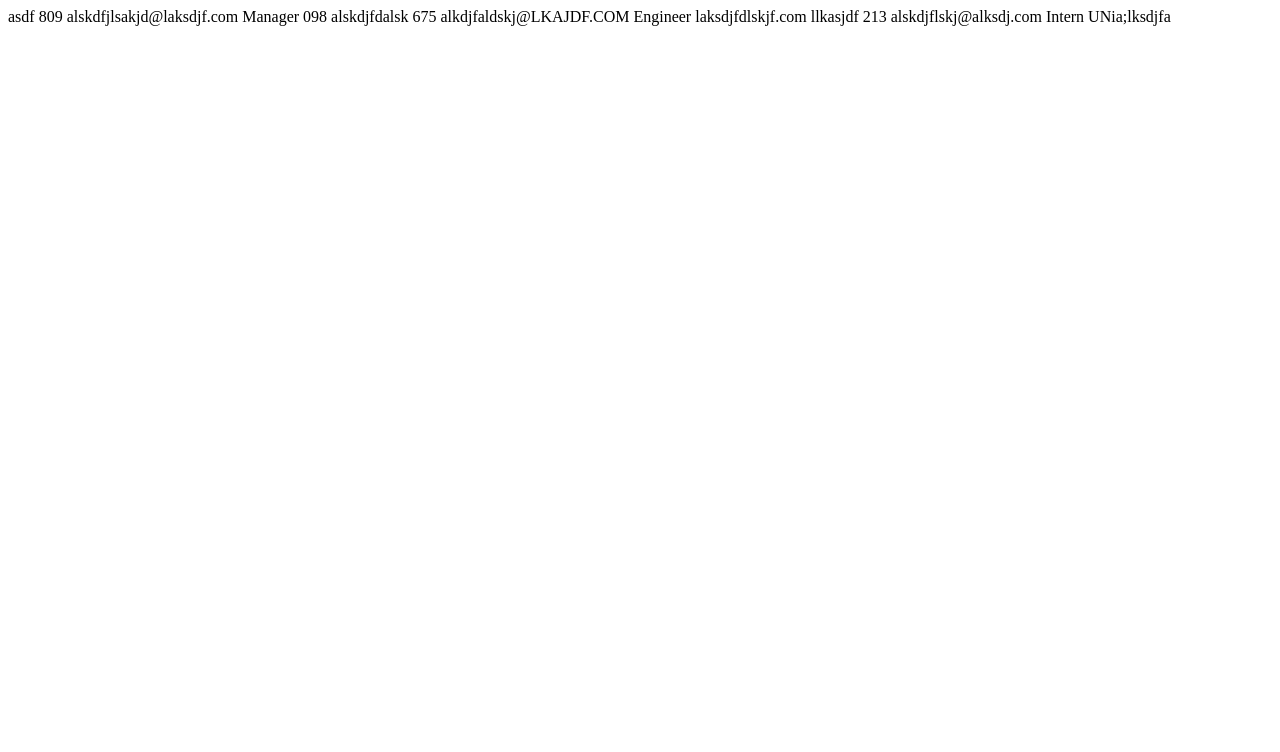
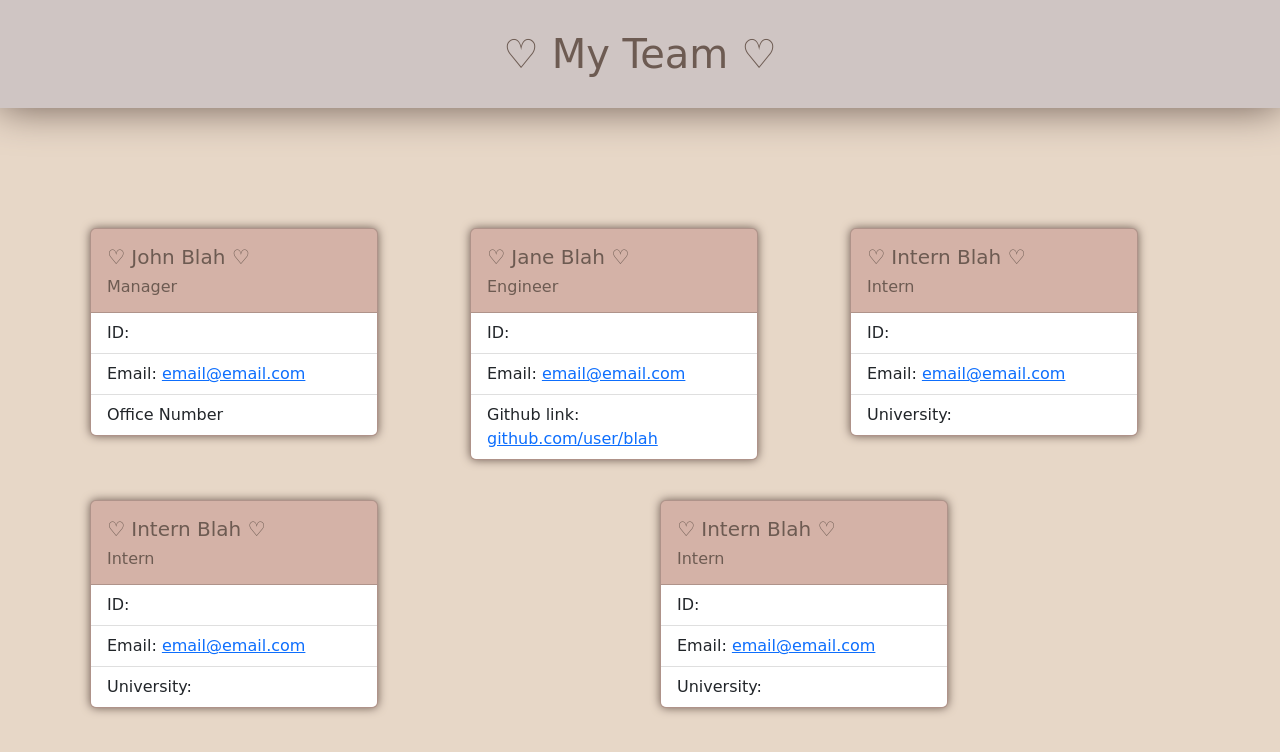
Before and after one commit to tessie-the-messy/Team-Profile-Generator, a website: page index.html in a window 1280 px wide. Drawn offline with nearby package versions, Linux system fonts and the light colour scheme; a web font is replaced by a local one.

Commit message:
Fleshed out most of html

```diff
--- a/assets/style.css
+++ b/assets/style.css
@@ -0,0 +1,44 @@
+:root {
+    --color1: #edeae3 ;
+    --color2: #cfc5c3;
+    --color3: #e7d7c7;
+    --color4: #D4B2A7;
+    --color6: #6d5b52;
+
+}
+
+/* html {
+} */
+
+body {
+    color: var(--color6);
+    background-color: var(--color3);
+    font-family: 'Short Stack', cursive;
+}
+
+header {
+    box-shadow: 0 0px 40px 0 var(--color6);
+}
+
+h1 {
+    background-color: var(--color2);
+    padding: 30px;
+}
+
+main {
+    margin: 100px;
+}
+
+.col {
+    padding: 10px;
+    margin: 10px;
+}
+
+.card {
+    background-color: var(--color4);
+    box-shadow: 0 0px 10px 0 var(--color6)
+}
+
+li {
+    background-color: var(--color1);
+}
--- a/index.html
+++ b/index.html
@@ -1,30 +1,110 @@
 <!DOCTYPE html>
 <html lang="en">
-<head>
-    <meta charset="UTF-8">
-    <meta http-equiv="X-UA-Compatible" content="IE=edge">
-    <meta name="viewport" content="width=device-width, initial-scale=1.0">
-    <title></title>
-</head>
-<body>
+  <head>
+    <meta charset="UTF-8" />
+    <meta http-equiv="X-UA-Compatible" content="IE=edge" />
+    <meta name="viewport" content="width=device-width, initial-scale=1.0" />
+    <link
+      href="https://cdn.jsdelivr.net/npm/bootstrap@5.2.3/dist/css/bootstrap.min.css"
+      rel="stylesheet"
+      integrity="sha384-rbsA2VBKQhggwzxH7pPCaAqO46MgnOM80zW1RWuH61DGLwZJEdK2Kadq2F9CUG65"
+      crossorigin="anonymous"
+    />
+    <link rel = "stylesheet" href="./assets/style.css" />
+    <link href="https://fonts.googleapis.com/css2?family=Short+Stack&display=swap" rel="stylesheet">
+    <title>My Team</title>
+  </head>
+  <body>
+  <header>
+    <h1 class="text-center">♡ My Team ♡</h1>
+  </header>
+  <main class = "container">
 
-    asdf
-    809
-    alskdfjlsakjd@laksdjf.com
-    Manager
-    098
+    <div class="row">
+      <div class="col">
+        <div class="card" style="width: 18rem">
+          <div class="card-body">
+            <h5 class="card-title">♡ John Blah ♡</h5>
+            <h6 class="card-text">Manager</h6>
+          </div>
+          <ul class="list-group list-group-flush">
+            <li class="list-group-item">ID:</li>
+            <li class="list-group-item">
+              Email: <a href="mailto:email@email.com">email@email.com</a>
+            </li>
+            <li class="list-group-item">Office Number</li>
+          </ul>
+        </div>
+      </div>
 
-    alskdjfdalsk
-    675
-    alkdjfaldskj@LKAJDF.COM
-    Engineer
-    laksdjfdlskjf.com
+      <div class="col">
+        <div class="card" style="width: 18rem">
+          <div class="card-body">
+            <h5 class="card-title">♡ Jane Blah ♡</h5>
+            <h6 class="card-text">Engineer</h6>
+          </div>
+          <ul class="list-group list-group-flush">
+            <li class="list-group-item">ID:</li>
+            <li class="list-group-item">
+              Email: <a href="mailto:email@email.com">email@email.com</a>
+            </li>
+            <li class="list-group-item">
+              Github link:
+              <a href="github.com/userprofile/blah">github.com/user/blah</a>
+            </li>
+          </ul>
+        </div>
+      </div>
 
-    llkasjdf
-    213
-    alskdjflskj@alksdj.com
-    Intern
-    UNia;lksdjfa
+      <div class="col">
+        <div class="card" style="width: 18rem">
+          <div class="card-body">
+            <h5 class="card-title">♡ Intern Blah ♡</h5>
+            <h6 class="card-text">Intern</h6>
+          </div>
+          <ul class="list-group list-group-flush">
+            <li class="list-group-item">ID:</li>
+            <li class="list-group-item">
+              Email: <a href="mailto:email@email.com">email@email.com</a>
+            </li>
+            <li class="list-group-item">University:</li>
+          </ul>
+        </div>
+      </div>
 
-</body>
+      <div class="col">
+        <div class="card" style="width: 18rem">
+          <div class="card-body">
+            <h5 class="card-title">♡ Intern Blah ♡</h5>
+            <h6 class="card-text">Intern</h6>
+          </div>
+          <ul class="list-group list-group-flush">
+            <li class="list-group-item">ID:</li>
+            <li class="list-group-item">
+              Email: <a href="mailto:email@email.com">email@email.com</a>
+            </li>
+            <li class="list-group-item">University:</li>
+          </ul>
+        </div>
+      </div>
+
+      <div class="col">
+        <div class="card" style="width: 18rem">
+          <div class="card-body">
+            <h5 class="card-title">♡ Intern Blah ♡</h5>
+            <h6 class="card-text">Intern</h6>
+          </div>
+          <ul class="list-group list-group-flush">
+            <li class="list-group-item">ID:</li>
+            <li class="list-group-item">
+              Email: <a href="mailto:email@email.com">email@email.com</a>
+            </li>
+            <li class="list-group-item">University:</li>
+          </ul>
+        </div>
+      </div>
+
+    </div>
+  </main>
+  </body>
 </html>
```
Also changed, not shown: index.js (+22 -11 lines), team.html (+16 -44 lines).
